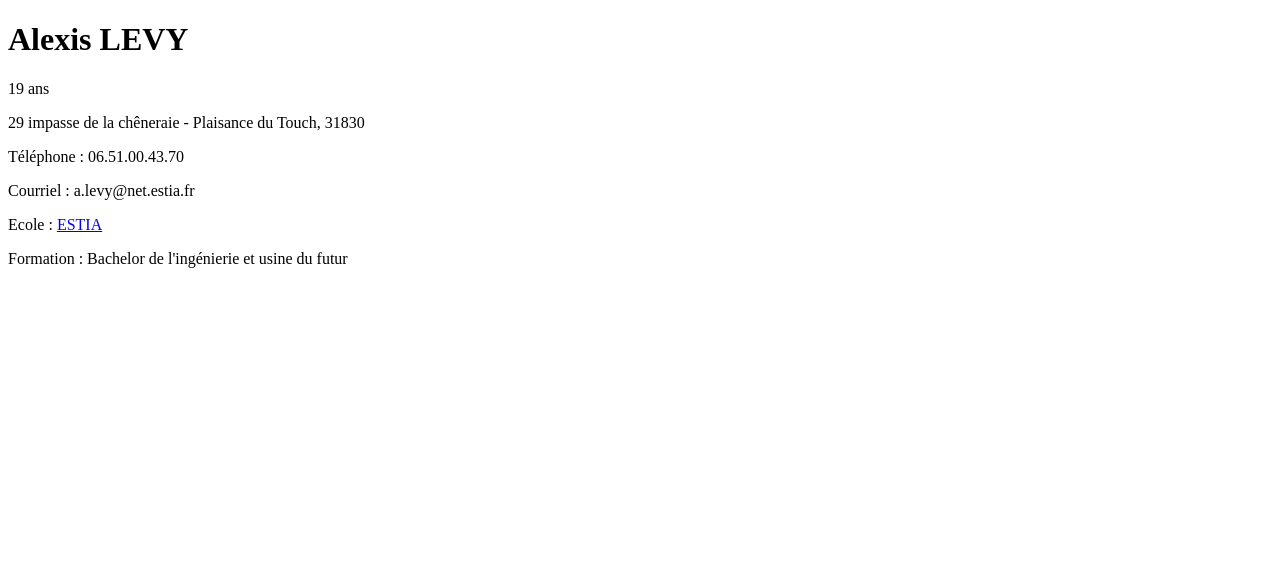
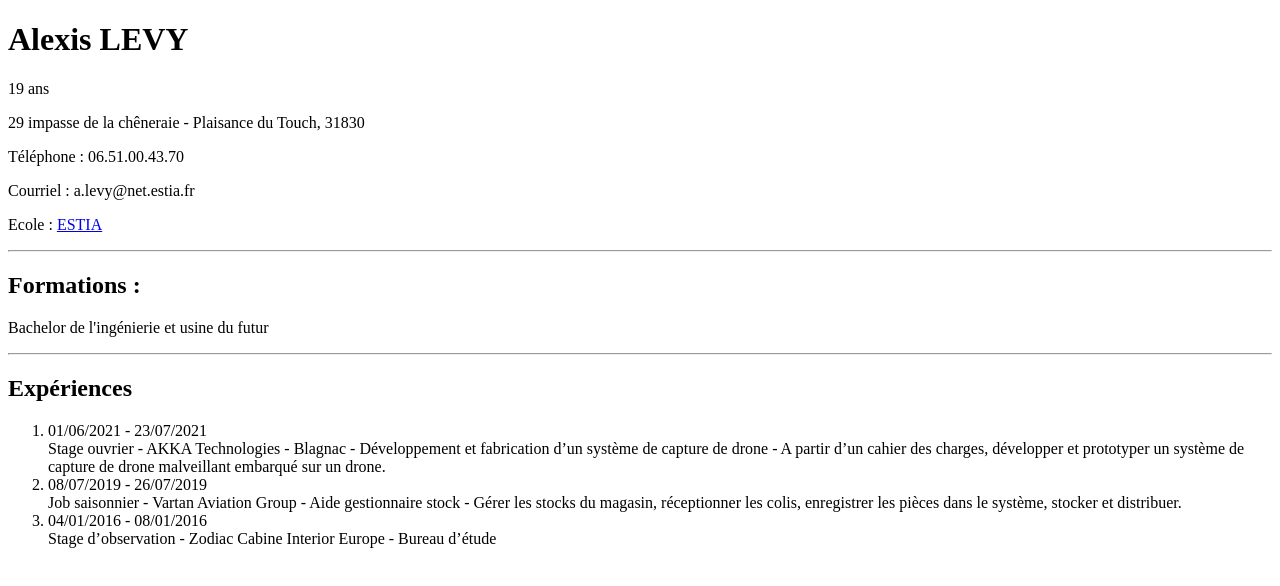
Before and after one commit to AlexisLEVY/AlexisLEVYgithub.io, a plain HTML site: page index.html in a window 1280 px wide. Drawn offline with Linux system fonts and the light colour scheme.

Commit message:
Experiences

```diff
--- a/index.html
+++ b/index.html
@@ -12,7 +12,29 @@
     <p>Téléphone : 06.51.00.43.70</p>
     <p>Courriel : a.levy@net.estia.fr<p>
     <p> Ecole : <a href="https://www.estia.fr/"> ESTIA </a><p>
-    <p> Formation : Bachelor de l'ingénierie et usine du futur </p>
+
+    <hr />
+
+    <h2>Formations : </h2>
+    <p> Bachelor de l'ingénierie et usine du futur </p>
+
+    <hr />
+
+    <h2> Expériences</h2>
+
+    <ol>
+        <li>01/06/2021 - 23/07/2021<br>
+           Stage ouvrier - AKKA Technologies - Blagnac - Développement et fabrication d’un système de capture de drone - A partir d’un cahier des charges,
+           développer et prototyper un système de capture de drone malveillant embarqué sur un drone.</li>
+
+
+        <li>08/07/2019 - 26/07/2019<br>
+           Job saisonnier - Vartan Aviation Group - Aide gestionnaire stock - Gérer les stocks du magasin, réceptionner les colis,
+           enregistrer les pièces dans le système, stocker et distribuer.</li>
+
+
+        <li>04/01/2016 - 08/01/2016<br>
+           Stage d’observation - Zodiac Cabine Interior Europe -  Bureau d’étude</li>
 
   </body>
 </html>
```
